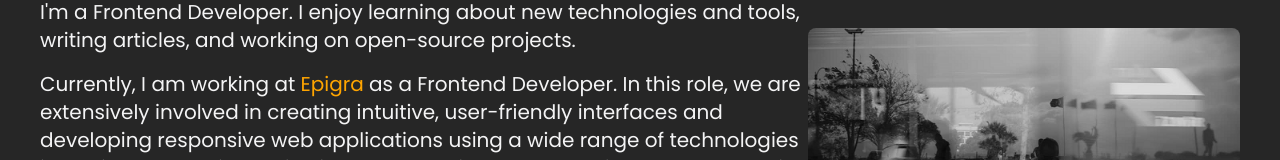
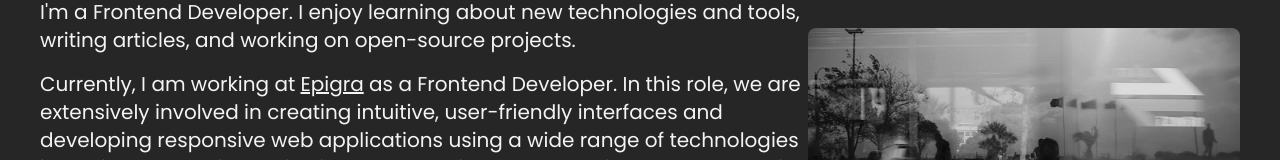
Before and after one commit to altankurt/altankurt.com, a Next.js app: page / in a window 1280 px wide. Shown: the part 304-464 px from the top of the page. Built offline with nearby package versions, Linux system fonts and the light colour scheme.

Commit message:
Refactor link styling in Homepage component

```diff
--- a/src/pages/index.js
+++ b/src/pages/index.js
@@ -18,9 +18,7 @@ export default function Homepage() {
             <p className='paragraph pt-4'>
               Currently, I am working at{' '}
               <Link href={'https://www.epigra.com'} target='blank'>
-                <span className='text-primary decoration-2 hover:underline'>
-                  Epigra
-                </span>
+                <span className='underline hover:text-primary'>Epigra</span>
               </Link>{' '}
               as a Frontend Developer. In this role, we are extensively involved
               in creating intuitive, user-friendly interfaces and developing
```
